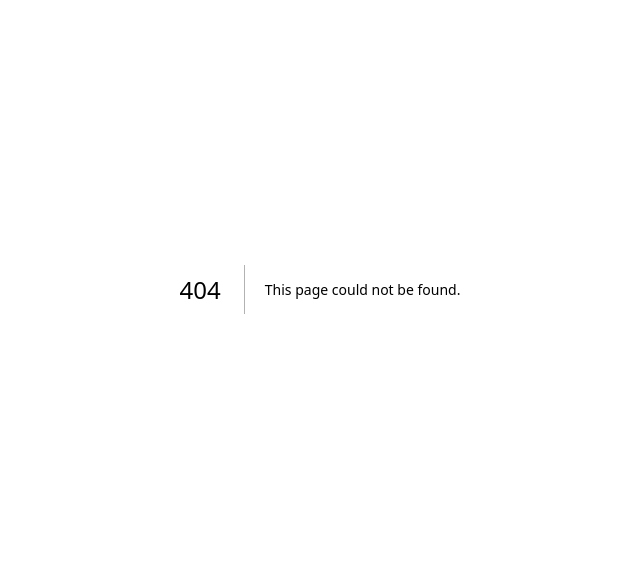
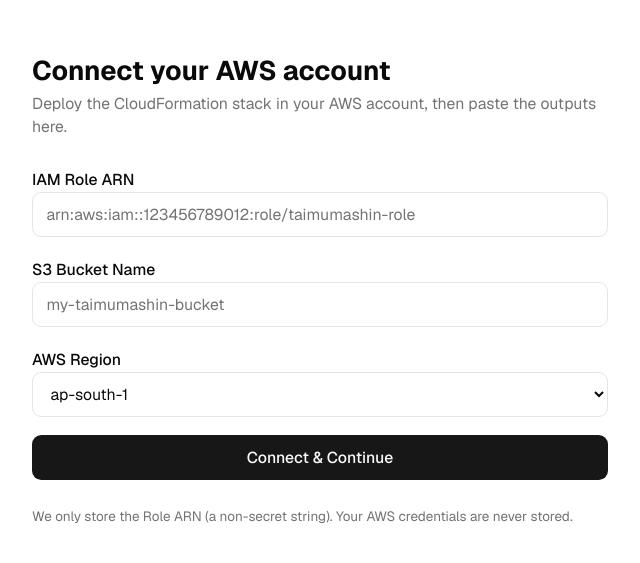
Before and after one commit to janardannn/taimumashin, a Next.js app: page /onboarding in a window 1280 px wide. Before the commit this address had no page. Shown: the part 111-674 px from the top of the page, without its empty margins (320-960 px from the left). Built offline with nearby package versions, Linux system fonts and the light colour scheme.

Commit message:
feat: add onboarding flow for AWS connection setup
Form for IAM Role ARN, S3 bucket name, and region selection.
Validates connection via API before proceeding. API route
tests STS AssumeRole and S3 HeadBucket.

```diff
--- /dev/null
+++ b/src/app/api/onboarding/route.ts
@@ -0,0 +1,64 @@
+import { NextResponse } from "next/server";
+import { auth } from "@/lib/auth";
+import { getPrisma } from "@/lib/db";
+import { onboardingSchema } from "@/lib/validations/onboarding";
+import { assumeRole } from "@/lib/aws";
+import { S3Client, HeadBucketCommand } from "@aws-sdk/client-s3";
+
+export async function POST(req: Request) {
+  const session = await auth();
+  if (!session?.user?.id) {
+    return NextResponse.json({ error: "Unauthorized" }, { status: 401 });
+  }
+
+  const body = await req.json();
+  const parsed = onboardingSchema.safeParse(body);
+
+  if (!parsed.success) {
+    return NextResponse.json(
+      { error: parsed.error.issues[0].message },
+      { status: 400 }
+    );
+  }
+
+  const { roleArn, bucketName, region } = parsed.data;
+
+  // Validate: can we assume the role?
+  let creds;
+  try {
+    creds = await assumeRole(roleArn, session.user.id);
+  } catch {
+    return NextResponse.json(
+      { error: "Failed to assume IAM role. Check the Role ARN and trust policy." },
+      { status: 400 }
+    );
+  }
+
+  // Validate: can we access the bucket?
+  try {
+    const s3 = new S3Client({
+      region,
+      credentials: {
+        accessKeyId: creds.accessKeyId,
+        secretAccessKey: creds.secretAccessKey,
+        sessionToken: creds.sessionToken,
+      },
+    });
+
+    await s3.send(new HeadBucketCommand({ Bucket: bucketName }));
+  } catch {
+    return NextResponse.json(
+      { error: "Cannot access the S3 bucket. Check the bucket name, region, and IAM permissions." },
+      { status: 400 }
+    );
+  }
+
+  // Save to user record
+  const prisma = await getPrisma();
+  await prisma.user.update({
+    where: { id: session.user.id },
+    data: { roleArn, bucketName, region },
+  });
+
+  return NextResponse.json({ success: true });
+}
--- /dev/null
+++ b/src/app/onboarding/page.tsx
@@ -0,0 +1,129 @@
+"use client";
+
+import { useState } from "react";
+import { useRouter } from "next/navigation";
+
+const AWS_REGIONS = [
+  "ap-south-1",
+  "us-east-1",
+  "us-west-2",
+  "eu-west-1",
+  "eu-central-1",
+  "ap-southeast-1",
+  "ap-northeast-1",
+];
+
+export default function OnboardingPage() {
+  const router = useRouter();
+  const [roleArn, setRoleArn] = useState("");
+  const [bucketName, setBucketName] = useState("");
+  const [region, setRegion] = useState("ap-south-1");
+  const [error, setError] = useState("");
+  const [loading, setLoading] = useState(false);
+
+  async function handleSubmit(e: React.FormEvent) {
+    e.preventDefault();
+    setError("");
+    setLoading(true);
+
+    try {
+      const res = await fetch("/api/onboarding", {
+        method: "POST",
+        headers: { "Content-Type": "application/json" },
+        body: JSON.stringify({ roleArn, bucketName, region }),
+      });
+
+      const data = await res.json();
+
+      if (!res.ok) {
+        setError(data.error || "Something went wrong");
+        return;
+      }
+
+      router.push("/");
+    } catch {
+      setError("Failed to connect. Please try again.");
+    } finally {
+      setLoading(false);
+    }
+  }
+
+  return (
+    <div className="flex min-h-screen items-center justify-center px-4">
+      <div className="w-full max-w-lg space-y-6">
+        <div>
+          <h1 className="text-2xl font-bold">Connect your AWS account</h1>
+          <p className="mt-1 text-sm text-muted-foreground">
+            Deploy the CloudFormation stack in your AWS account, then paste the outputs here.
+          </p>
+        </div>
+
+        <form onSubmit={handleSubmit} className="space-y-4">
+          <div className="space-y-2">
+            <label htmlFor="roleArn" className="text-sm font-medium">
+              IAM Role ARN
+            </label>
+            <input
+              id="roleArn"
+              type="text"
+              placeholder="arn:aws:iam::123456789012:role/taimumashin-role"
+              value={roleArn}
+              onChange={(e) => setRoleArn(e.target.value)}
+              className="flex h-10 w-full rounded-md border border-input bg-background px-3 py-2 text-sm placeholder:text-muted-foreground focus-visible:outline-none focus-visible:ring-2 focus-visible:ring-ring"
+              required
+            />
+          </div>
+
+          <div className="space-y-2">
+            <label htmlFor="bucketName" className="text-sm font-medium">
+              S3 Bucket Name
+            </label>
+            <input
+              id="bucketName"
+              type="text"
+              placeholder="my-taimumashin-bucket"
+              value={bucketName}
+              onChange={(e) => setBucketName(e.target.value)}
+              className="flex h-10 w-full rounded-md border border-input bg-background px-3 py-2 text-sm placeholder:text-muted-foreground focus-visible:outline-none focus-visible:ring-2 focus-visible:ring-ring"
+              required
+            />
+          </div>
+
+          <div className="space-y-2">
+            <label htmlFor="region" className="text-sm font-medium">
+              AWS Region
+            </label>
+            <select
+              id="region"
+              value={region}
+              onChange={(e) => setRegion(e.target.value)}
+              className="flex h-10 w-full rounded-md border border-input bg-background px-3 py-2 text-sm focus-visible:outline-none focus-visible:ring-2 focus-visible:ring-ring"
+            >
+              {AWS_REGIONS.map((r) => (
+                <option key={r} value={r}>
+                  {r}
+                </option>
+              ))}
+            </select>
+          </div>
+
+          {error && (
+            <p className="text-sm text-destructive">{error}</p>
+          )}
+
+          <button
+            type="submit"
+            disabled={loading}
+            className="flex h-10 w-full items-center justify-center rounded-md bg-primary text-sm font-medium text-primary-foreground transition-colors hover:bg-primary/90 disabled:opacity-50"
+          >
+            {loading ? "Validating connection..." : "Connect & Continue"}
+          </button>
+        </form>
+
+        <p className="text-xs text-muted-foreground">
+          We only store the Role ARN (a non-secret string). Your AWS credentials are never stored.
+        </p>
+      </div>
+    </div>
+  );
+}
```
